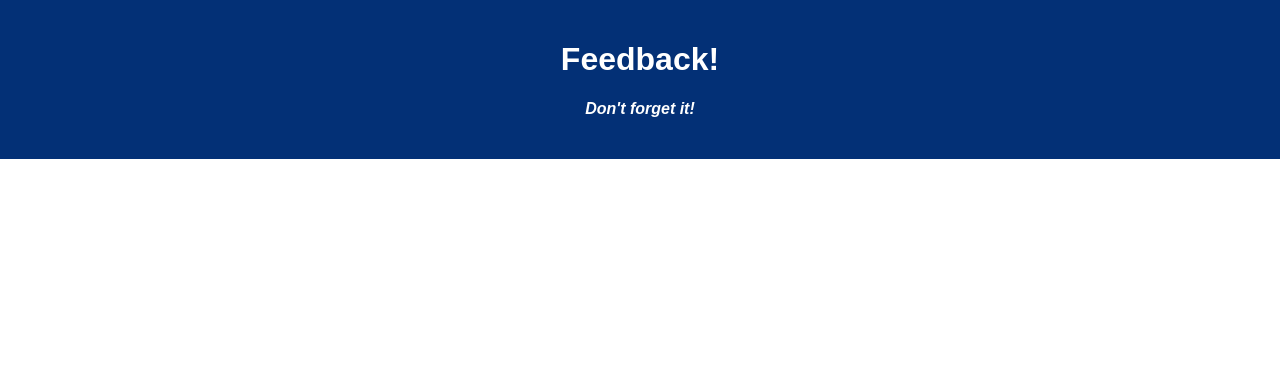
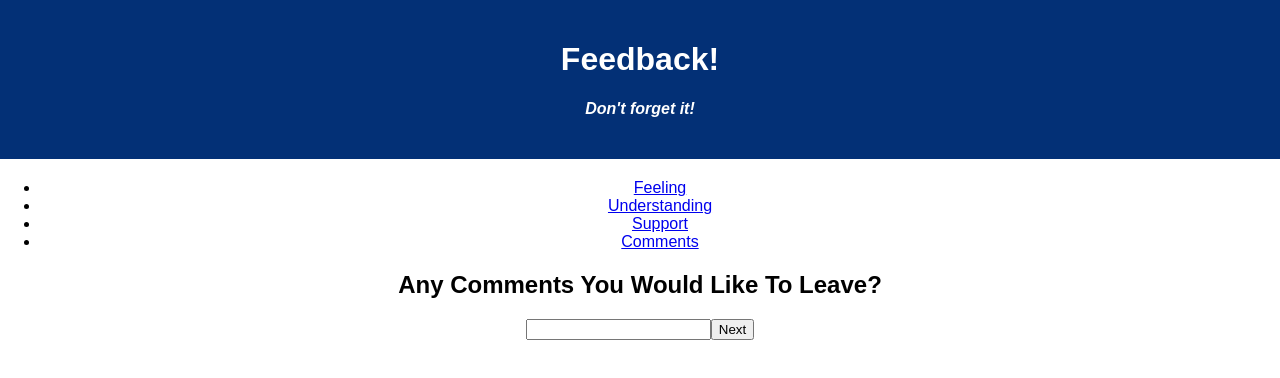
Before and after one commit to connorpeck/weekend-redux-feedback-loop, a React (Create React App) app: page /#/comments in a window 1280 px wide. Shown: the top 378 px of the page. Built offline with nearby package versions, Linux system fonts and the light colour scheme.

Commit message:
basic client routes started

```diff
--- a/package.json
+++ b/package.json
@@ -2,15 +2,17 @@
   "name": "react-reflection-board",
   "version": "0.1.0",
   "private": true,
-  "proxy": "http://localhost:5000",
+  "proxy": "http://localhost:5001",
   "dependencies": {
     "axios": "^0.21.1",
     "express": "^4.17.1",
     "pg": "^8.2.1",
     "react": "^17.0.1",
     "react-dom": "^17.0.1",
+    "react-redux": "^8.0.2",
     "react-router-dom": "^5.3.0",
-    "react-scripts": "^5.0.1"
+    "react-scripts": "^5.0.1",
+    "redux": "^4.2.0"
   },
   "devDependencies": {
     "nodemon": "^1.18.5"
--- a/src/components/App/App.jsx
+++ b/src/components/App/App.jsx
@@ -1,6 +1,12 @@
 import React from 'react';
 import axios from 'axios';
 import './App.css';
+import { Route, HashRouter as Router} from 'react-router-dom';
+import Feeling from '../Feeling/Feeling';
+import Understanding from '../Understanding/Understanding';
+import Support from '../Support/Support';
+import Comments from '../Comments/Comments';
+import {useSelector} from 'react-redux';
 
 function App() {
 
@@ -10,6 +16,28 @@ function App() {
         <h1 className='App-title'>Feedback!</h1>
         <h4>Don't forget it!</h4>
       </header>
+      <ul>
+
+        <li><a href="/#/feeling">Feeling</a></li>
+        <li><a href="/#/understanding">Understanding</a></li>
+        <li><a href="/#/support">Support</a></li>
+        <li><a href="/#/comments">Comments</a></li>
+
+      </ul>
+      <Router>
+        <Route path='/feeling' >
+      < Feeling />
+      </Route>
+      <Route path='/understanding' >
+      < Understanding />
+      </Route>
+      <Route path='/support' >
+      < Support />
+      </Route>
+      <Route path='/comments' >
+      < Comments />
+      </Route>
+      </Router>
     </div>
   );
 }
--- /dev/null
+++ b/src/components/Comments/Comments.jsx
@@ -0,0 +1,15 @@
+import { useState } from 'react';
+
+function Comments( props ){
+    const [ hook, setHook ] = useState( null )
+    return (
+        <div>
+            <h2>Any Comments You Would Like To Leave?</h2>
+            <input type="text" />
+            <button>Next</button>
+            {/* <p>Props: { JSON.stringify( props ) }</p> */}
+        </div>
+    );
+}
+
+export default Comments;
--- /dev/null
+++ b/src/components/Feeling/Feeling.jsx
@@ -0,0 +1,15 @@
+import { useState } from 'react';
+
+function Feeling( props ){
+    const [ hook, setHook ] = useState( null )
+    return (
+        <div>
+            <h2>How are you feeling today?</h2>
+            <input type="text" />
+            <button>Next</button>
+            {/* <p>Props: { JSON.stringify( props ) }</p> */}
+        </div>
+    );
+}
+
+export default Feeling;
--- /dev/null
+++ b/src/components/Support/Support.jsx
@@ -0,0 +1,15 @@
+import { useState } from 'react';
+
+function Support( props ){
+    const [ hook, setHook ] = useState( null )
+    return (
+        <div>
+            <h2>How Well Are You Being Supported?</h2>
+            <input type="text" />
+            <button>Next</button>
+            {/* <p>Props: { JSON.stringify( props ) }</p> */}
+        </div>
+    );
+}
+
+export default Support;
--- /dev/null
+++ b/src/components/Understanding/Understanding.jsx
@@ -0,0 +1,15 @@
+import { useState } from 'react';
+
+function Understanding( props ){
+    const [ hook, setHook ] = useState( null )
+    return (
+        <div>
+             <h2>How Well Are You Understanding The Conent?</h2>
+            <input type="text" />
+            <button>Next</button>
+            {/* <p>Props: { JSON.stringify( props ) }</p> */}
+        </div>
+    );
+}
+
+export default Understanding;
```
Also changed, not shown: src/components/_template/_template.jsx (added, +13 -0 lines), 2 other files (tests, documents, lock files or other folders).
